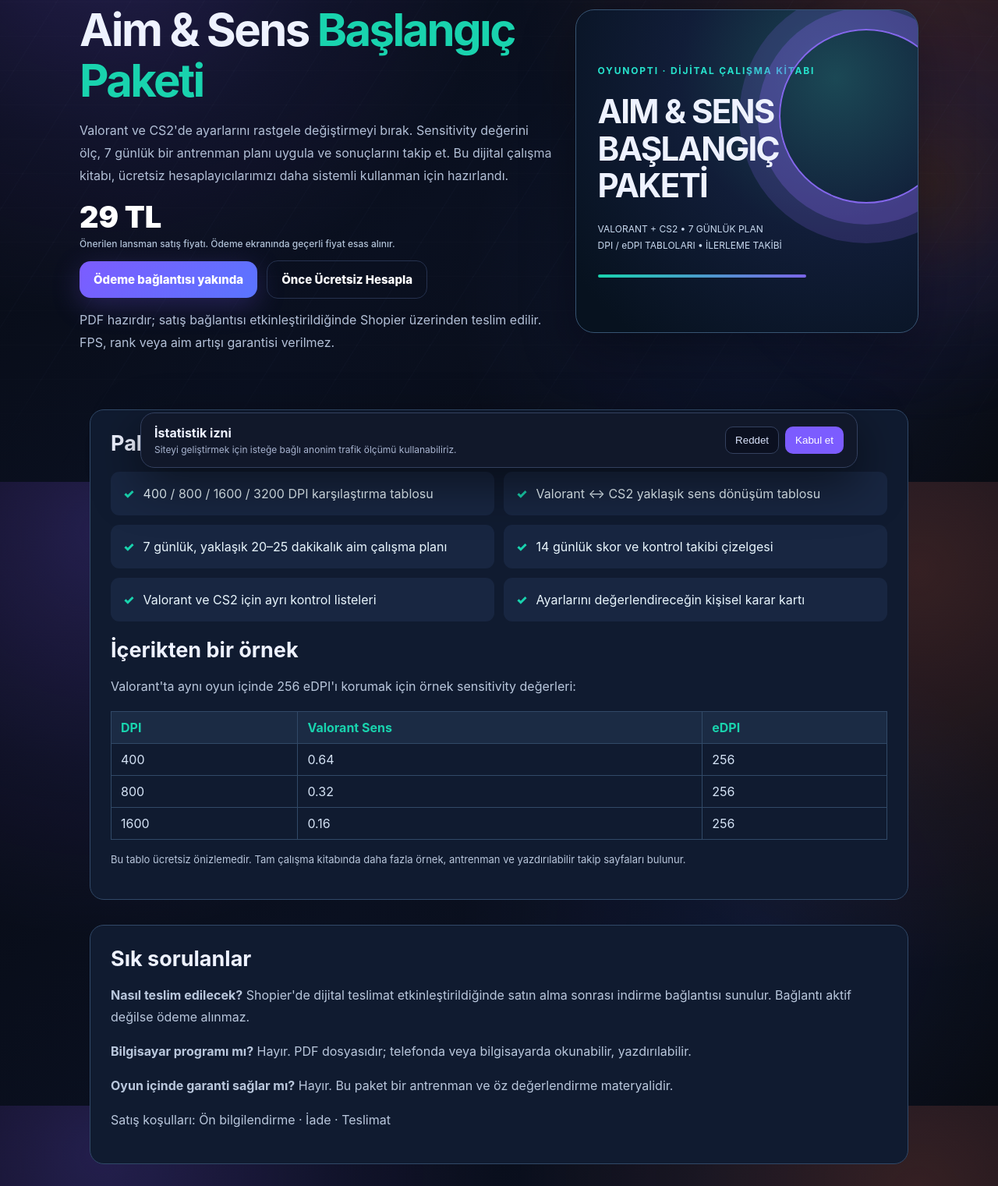
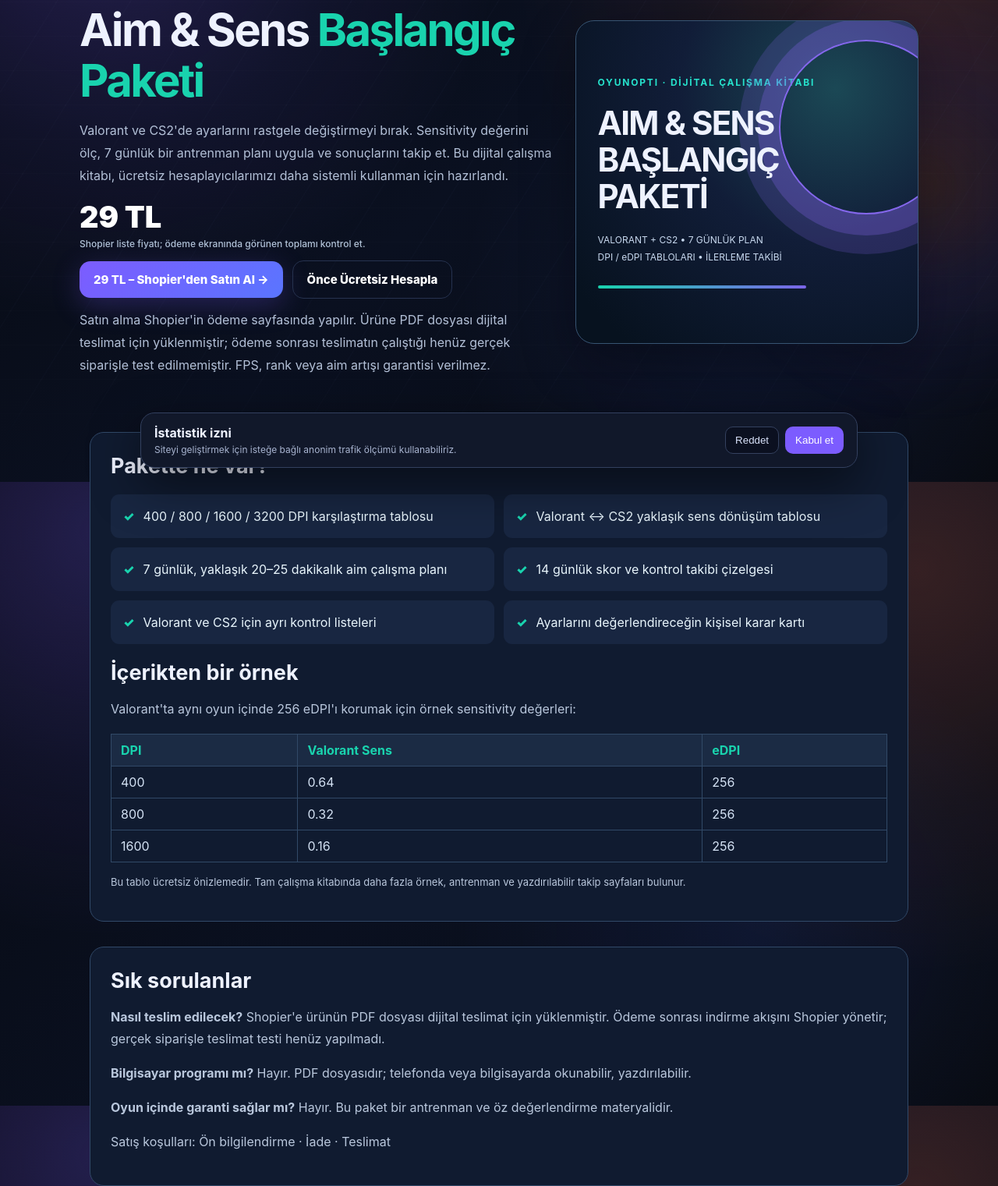
Before and after one commit to enesgurbuz6776-jpg/oyunopti, a plain HTML site: page aim-sens-paketi.html in a window 1280 px wide. Shown: the part 182-1703 px from the top of the page at 78% size. Drawn offline with Linux system fonts and the light colour scheme.

Commit message:
Sales: link Shopier Aim & Sens PDF listing from OyunOpti

```diff
--- a/aim-sens-paketi.html
+++ b/aim-sens-paketi.html
@@ -52,9 +52,9 @@
 <div><span class="pack-kicker">12 SAYFA · PDF · TÜRKÇE</span>
 <h1>Aim &amp; Sens <span style="color:#19d3ae">Başlangıç Paketi</span></h1>
 <p>Valorant ve CS2'de ayarlarını rastgele değiştirmeyi bırak. Sensitivity değerini ölç, 7 günlük bir antrenman planı uygula ve sonuçlarını takip et. Bu dijital çalışma kitabı, ücretsiz hesaplayıcılarımızı daha sistemli kullanman için hazırlandı.</p>
-<div class="pack-price">29 TL <small>Önerilen lansman satış fiyatı. Ödeme ekranında geçerli fiyat esas alınır.</small></div>
-<div class="pack-buy"><a class="btn primary disabled" data-product-buy="aim_sens_guide">Ödeme bağlantısı hazırlanıyor</a><a class="btn ghost" href="valorant-cs2-sens.html">Önce Ücretsiz Hesapla</a></div>
-<p class="pack-note">PDF hazırdır; satış bağlantısı etkinleştirildiğinde Shopier üzerinden teslim edilir. FPS, rank veya aim artışı garantisi verilmez.</p>
+<div class="pack-price">29 TL <small>Shopier liste fiyatı; ödeme ekranında görünen toplamı kontrol et.</small></div>
+<div class="pack-buy"><a class="btn primary" href="https://shopier.com/oyunopti/51724060" target="_blank" rel="noopener noreferrer nofollow sponsored" data-product-buy="aim_sens_guide">29 TL – Shopier'den Satın Al →</a><a class="btn ghost" href="valorant-cs2-sens.html">Önce Ücretsiz Hesapla</a></div>
+<p class="pack-note">Satın alma Shopier'in ödeme sayfasında yapılır. Ürüne PDF dosyası dijital teslimat için yüklenmiştir; ödeme sonrası teslimatın çalıştığı henüz gerçek siparişle test edilmemiştir. FPS, rank veya aim artışı garantisi verilmez.</p>
 </div>
 <div class="pack-cover" role="img" aria-label="OyunOpti Aim ve Sens Başlangıç Paketi kapak tasarımı">
 <b>OYUNOPTI · DİJİTAL ÇALIŞMA KİTABI</b><strong>AIM &amp; SENS<br>BAŞLANGIÇ<br>PAKETİ</strong>
@@ -79,7 +79,7 @@
 </section>
 <section class="pack-section">
 <h2>Sık sorulanlar</h2>
-<p><strong>Nasıl teslim edilecek?</strong> Shopier'de dijital teslimat etkinleştirildiğinde satın alma sonrası indirme bağlantısı sunulur. Bağlantı aktif değilse ödeme alınmaz.</p>
+<p><strong>Nasıl teslim edilecek?</strong> Shopier'e ürünün PDF dosyası dijital teslimat için yüklenmiştir. Ödeme sonrası indirme akışını Shopier yönetir; gerçek siparişle teslimat testi henüz yapılmadı.</p>
 <p><strong>Bilgisayar programı mı?</strong> Hayır. PDF dosyasıdır; telefonda veya bilgisayarda okunabilir, yazdırılabilir.</p>
 <p><strong>Oyun içinde garanti sağlar mı?</strong> Hayır. Bu paket bir antrenman ve öz değerlendirme materyalidir.</p>
 <p>Satış koşulları: <a href="mesafeli-satis.html">Ön bilgilendirme</a> · <a href="iade-iptal.html">İade</a> · <a href="dijital-teslimat.html">Teslimat</a></p>
--- a/config.js
+++ b/config.js
@@ -27,7 +27,7 @@ window.OYUNOPTI_CONFIG = {
     aim_sens_guide: {
       name: "OyunOpti Aim & Sens Baslangic Paketi - PDF",
       price_try: 29,
-      payment_url: ""
+      payment_url: "https://shopier.com/oyunopti/51724060"
     }
   },
 
```
Also changed, not shown: index.html (+3 -3 lines).
